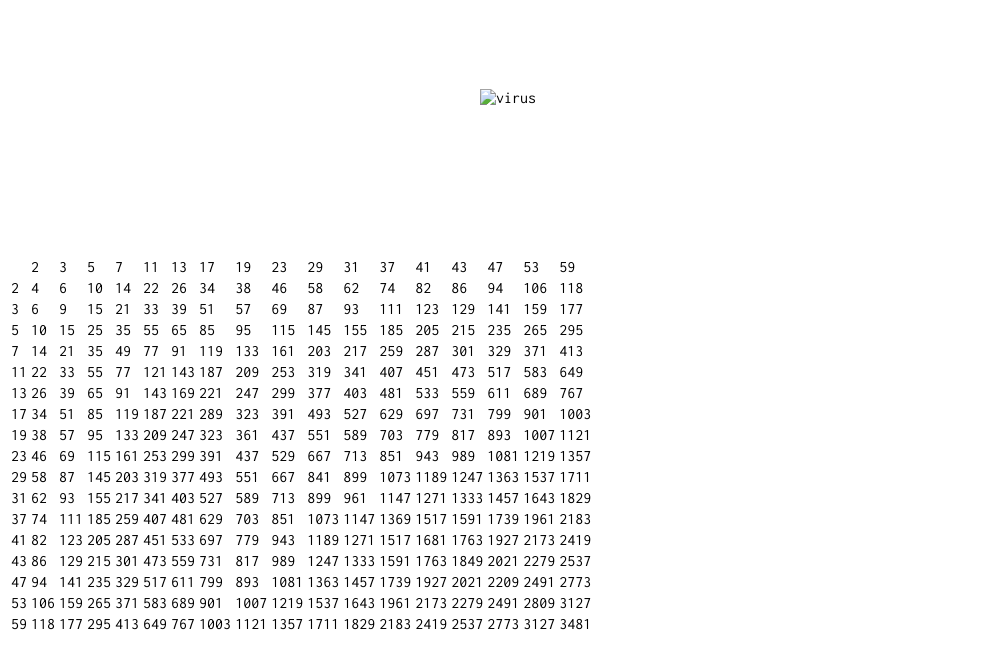
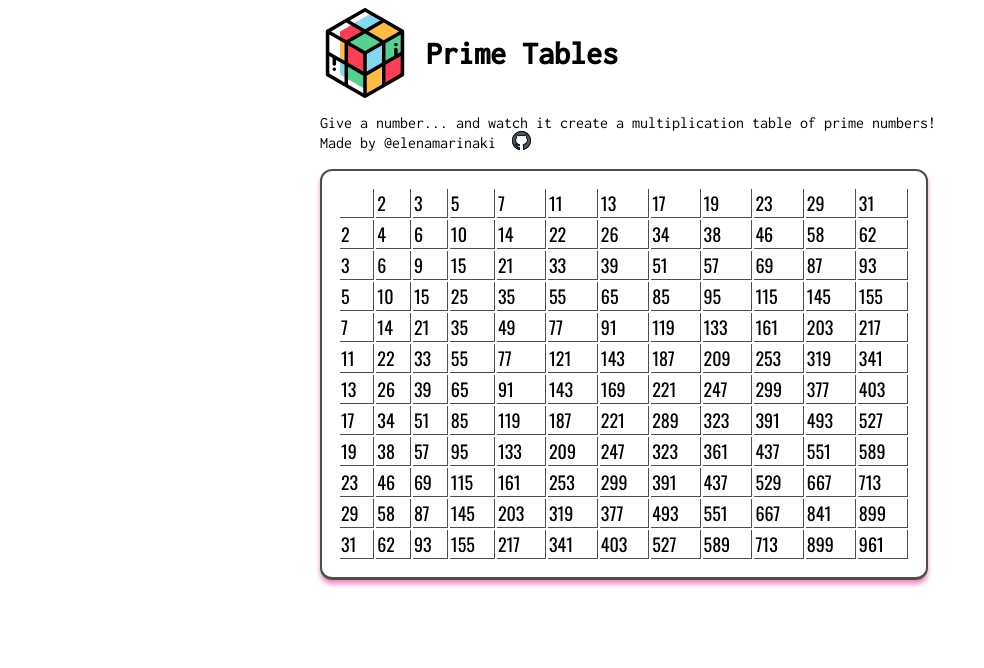
Before and after one commit to elenamarinaki/prime-tables, a plain HTML site: page index.html in a window 1280 px wide. Shown: the whole page, without its empty margins (0-984 px from the left). Drawn offline with nearby package versions, Linux system fonts and the light colour scheme.

Commit message:
styling of the table

```diff
--- a/index.html
+++ b/index.html
@@ -16,12 +16,28 @@
   </head>
   <body>
     <header>
-      <div class="center width-sm row" id="theguardian">
-        <img src="images/newspaper.svg" alt="virus" />
-        <h1></h1>
+      <div class="center row" id="prime-tables">
+        <img src="images/cube.svg" alt="cube" />
+        <h1>Prime Tables</h1>
       </div>
     </header>
 
-    <div id="table"></div>
+    <main class="center stack-md">
+      <section>
+        <div id="sub-header" class="stack-sm">
+          Give a number... and watch it create a multiplication table of prime
+          numbers!
+          <div class="row">
+            Made by @elenamarinaki
+            <a href="https://github.com/elenamarinaki" target="_blank"
+              ><img src="images/github.svg" id="github" alt="github logo"
+            /></a>
+          </div>
+        </div>
+      </section>
+      <section>
+        <div id="table"></div>
+      </section>
+    </main>
   </body>
 </html>
--- a/script.js
+++ b/script.js
@@ -92,6 +92,7 @@ makePrimeTable(3);
 // ------------------------------ DOM MANIPULATION
 // -------------------------------------------------------
 // -------------------------------------------------------
+const primesTable = document.querySelector('#table');
 
 // ---------------------------------------- TABLE SOLUTION?
 function primeTable(N) {
@@ -110,10 +111,10 @@ function primeTable(N) {
 
     table.appendChild(tr);
   }
-  document.body.appendChild(table);
+  primesTable.appendChild(table);
   document.querySelector('table').rows[0].cells[0].innerText = ' ';
 }
-primeTable(17);
+primeTable(11);
 
 // **************************************************************************
 // THIS SOLUTION IS NOT USED - I CREATED IT JUST FOR TRIAL & TESTING PURPOSES
--- a/style.css
+++ b/style.css
@@ -11,14 +11,44 @@ font-family: 'Raleway', sans-serif; */
 }
 
 body {
-  white-space: pre;
+  /* white-space: pre; */
   font-family: 'Inconsolata', monospace;
 }
 a {
   text-decoration: none;
   color: inherit;
 }
+img {
+  width: 90px;
+  height: 90px;
+}
+/* -------------------------------- SUB-HEADER */
+#github {
+  width: 19px;
+  height: 19px;
+}
+#sub-header {
+  margin-top: 1rem;
+}
 
+/* -------------------------------- TABLE */
+table {
+  border-collapse: separate;
+
+  font-family: 'Oswald', sans-serif;
+  font-size: 18px;
+
+  width: 95%;
+  padding: 1rem;
+  border: 2px solid rgba(36, 35, 27, 0.8);
+  border-bottom: 3px solid rgba(36, 35, 27, 0.8);
+  border-radius: 12px;
+  box-shadow: 0px 4px 4px rgba(226, 22, 141, 0.5);
+}
+td {
+  border-bottom: 1px solid rgba(36, 35, 27, 0.8);
+  border-right: 1px solid rgba(36, 35, 27, 0.8);
+}
 /* ----------------------------------------------------------------- PRIMITIVES ------------------------------------------------------------- */
 /* -----------------------------------------------------------------            ------------------------------------------------------------- */
 /* -----------------------------------------------------------------            ------------------------------------------------------------- */
```
Also changed, not shown: images/coffee-table.svg (added), images/cube.svg (added), images/edit-table.svg (added), images/github.svg (added), images/rubik(1).svg (added), images/rubik.svg (added), images/table.svg (added).
